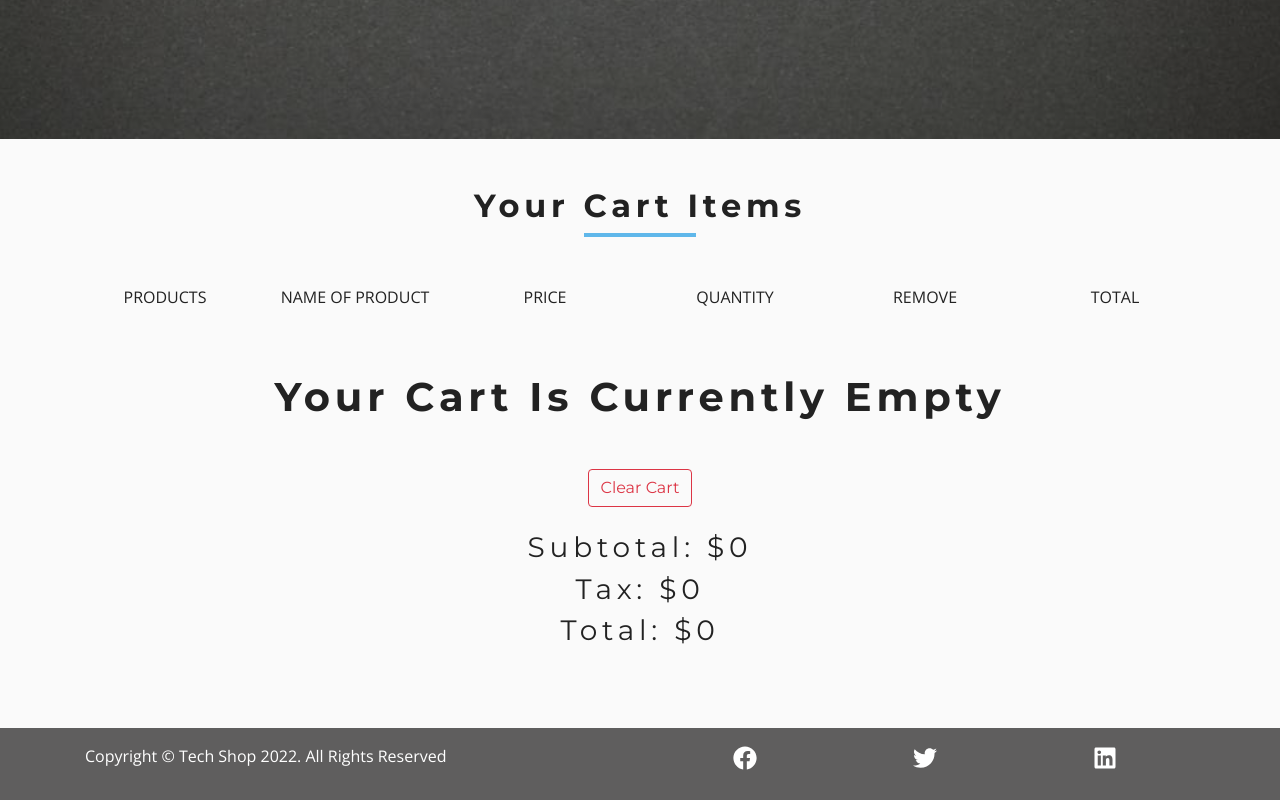
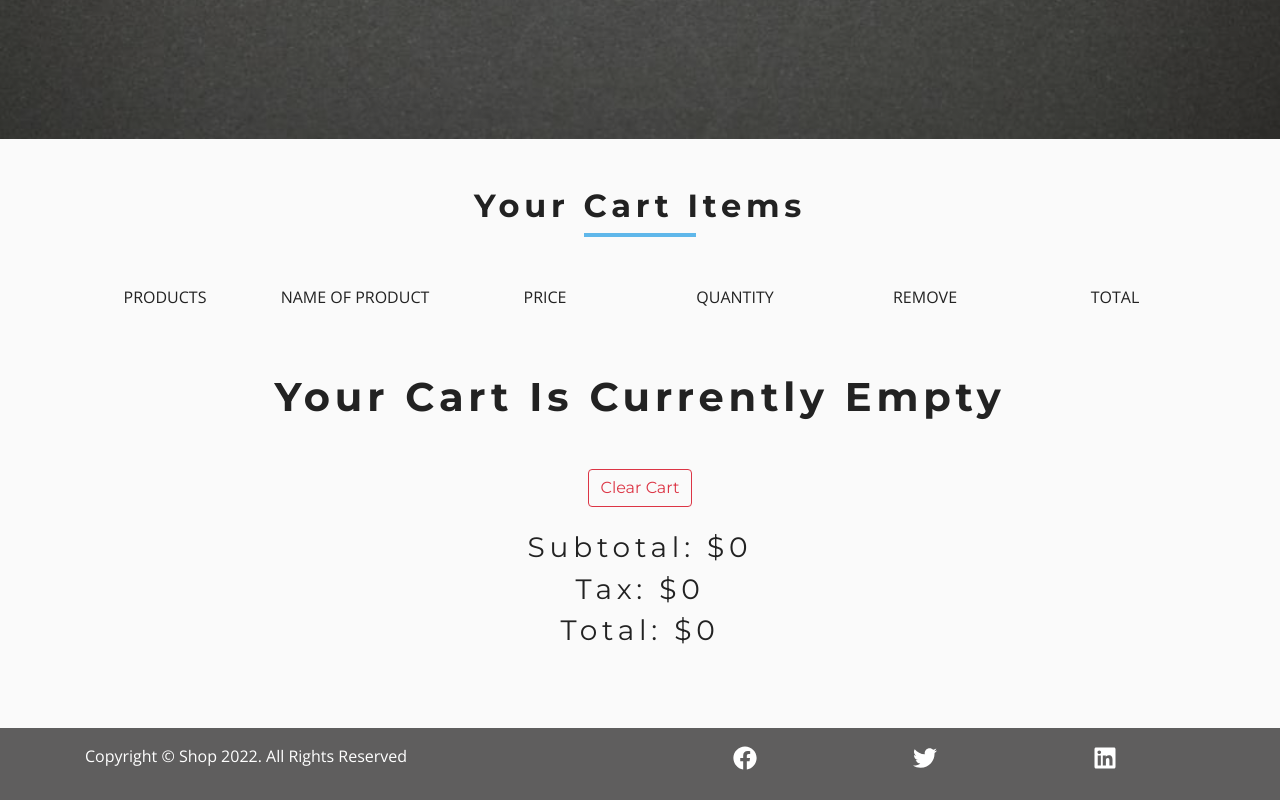
Before and after one commit to mesnuk/store, a React (Create React App) app: page /store/cart in a window 1280 px wide. Shown: the part 402-1202 px from the top of the page. Built offline with nearby package versions, Linux system fonts and the light colour scheme.

Commit message:
fixed cart

```diff
--- a/src/components/Footer.js
+++ b/src/components/Footer.js
@@ -9,7 +9,7 @@ function Footer({ socialLinks }) {
         <div className="row">
           <div className="col-md-6">
             <p className="text-capitalize">
-              copyright &copy; tech shop {new Date().getFullYear()}. all rights
+              copyright &copy; shop {new Date().getFullYear()}. all rights
               reserved
             </p>
           </div>
--- a/src/components/Sidecart.js
+++ b/src/components/Sidecart.js
@@ -14,17 +14,17 @@ function Sidecart(props) {
             <div className="mt-3">
               <h6 className="text-uppercase">{item.title}</h6>
               <h6 className="text-title text-capitalize">
-                amount: {item.count}
+                Amount: {item.count}
               </h6>
             </div>
           </li>
         ))}
       </ul>
       <h4 className="text-capitalize text-main">
-        cart total: ${props.cartTotal}
+        Total price: ${props.cartTotal}
       </h4>
       <div className="text-center my-5">
-        <Link to="/cart" className="main-link">
+        <Link to="/store/cart" className="main-link">
           cart page
         </Link>
       </div>
```
